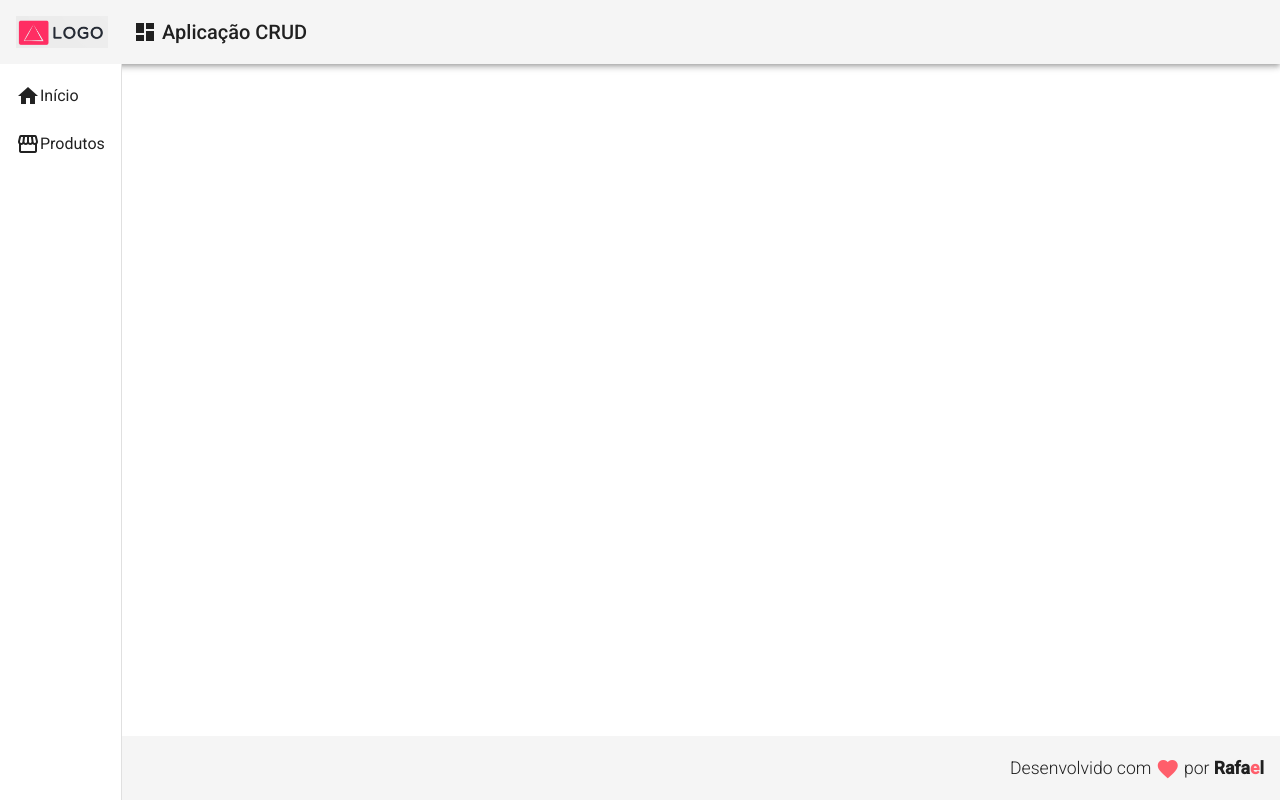
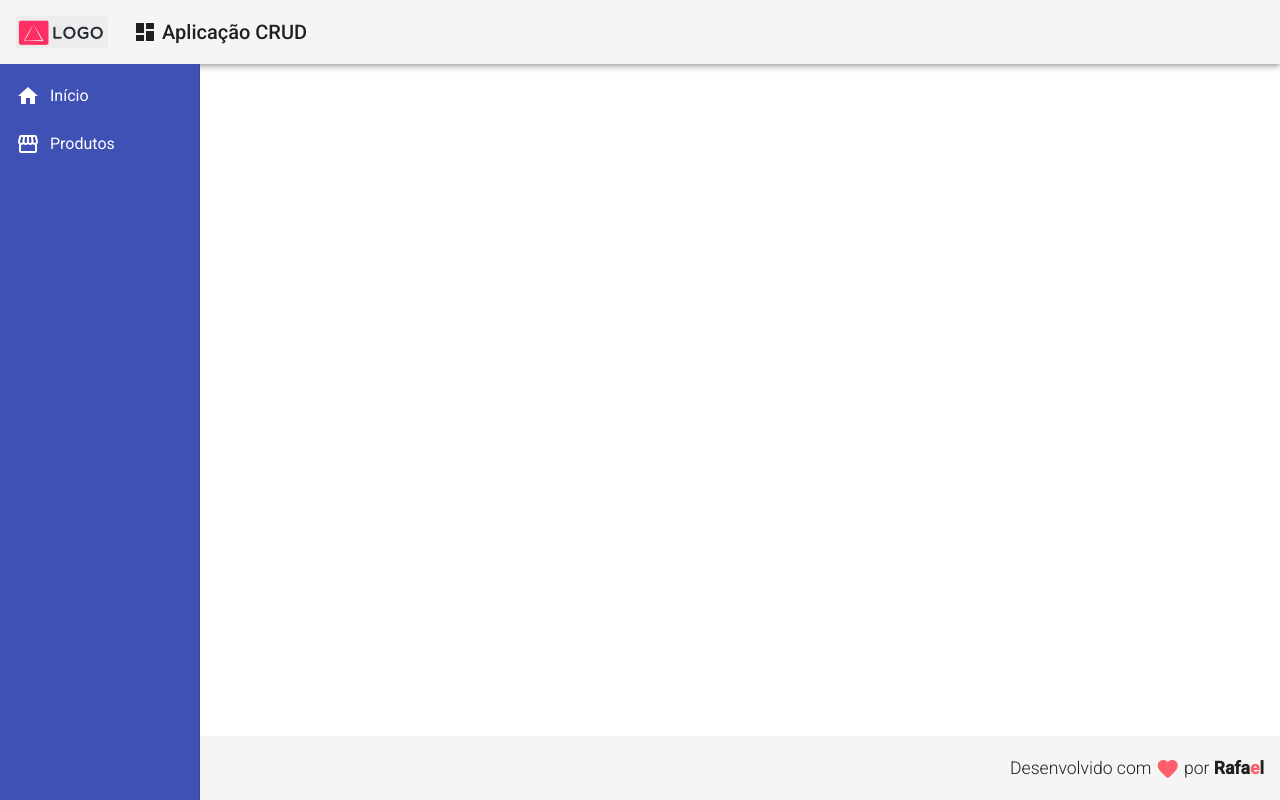
Before and after one commit to rafael-pardinho/angular-frontend-teste, an Angular app: page / in a window 1280 px wide. Built offline with nearby package versions, Linux system fonts and the light colour scheme.

Commit message:
adicionado css e atribuido ao componente nav

```diff
--- a/src/app/components/template/nav/nav.component.css
+++ b/src/app/components/template/nav/nav.component.css
@@ -0,0 +1,12 @@
+.sidenav {
+    background-color: #3F51B5;
+    width: 200px;
+}
+
+.sidenav a {
+    color: #FFF;
+}
+
+.sidenav i {
+    padding-right: 10px;
+}
```
